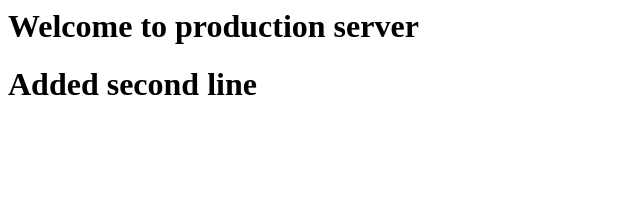
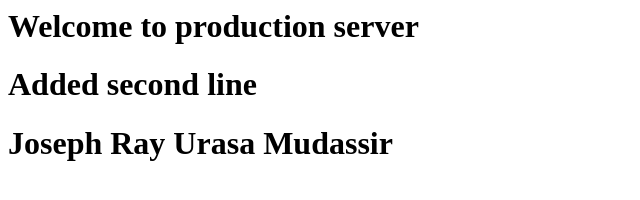
Before and after one commit to sreemanta15august/jenkins-pipeline, a plain HTML site: page index.html in a window 1280 px wide. Shown: the whole page, without its empty margins (0-640 px from the left). Drawn offline with Linux system fonts and the light colour scheme.

Commit message:
Update index.html

```diff
--- a/index.html
+++ b/index.html
@@ -1,2 +1,3 @@
 <h1> Welcome to production server </h1>
 <h1> Added second line </h1>
+<h1>Joseph Ray Urasa Mudassir</h1>
```
